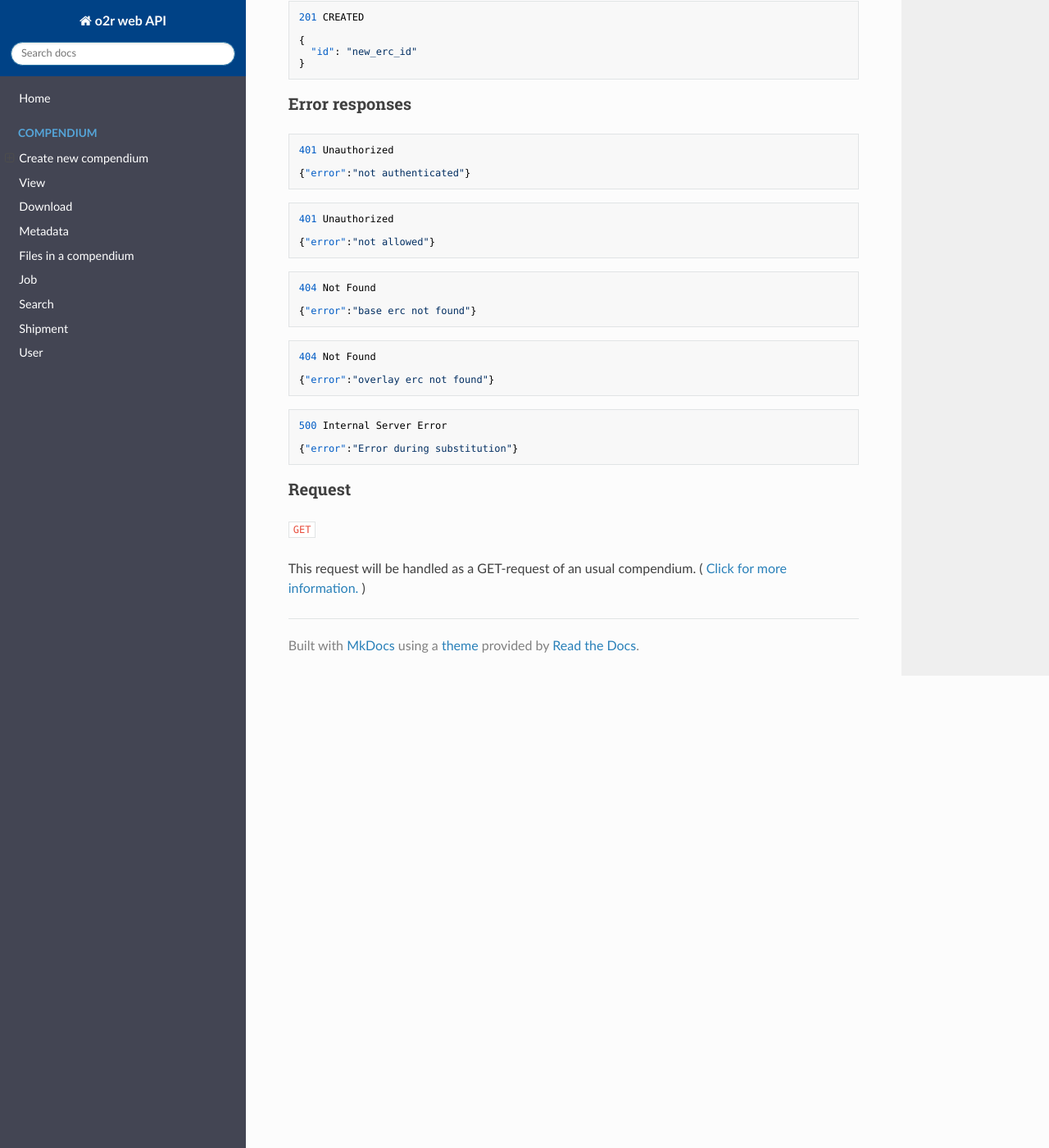
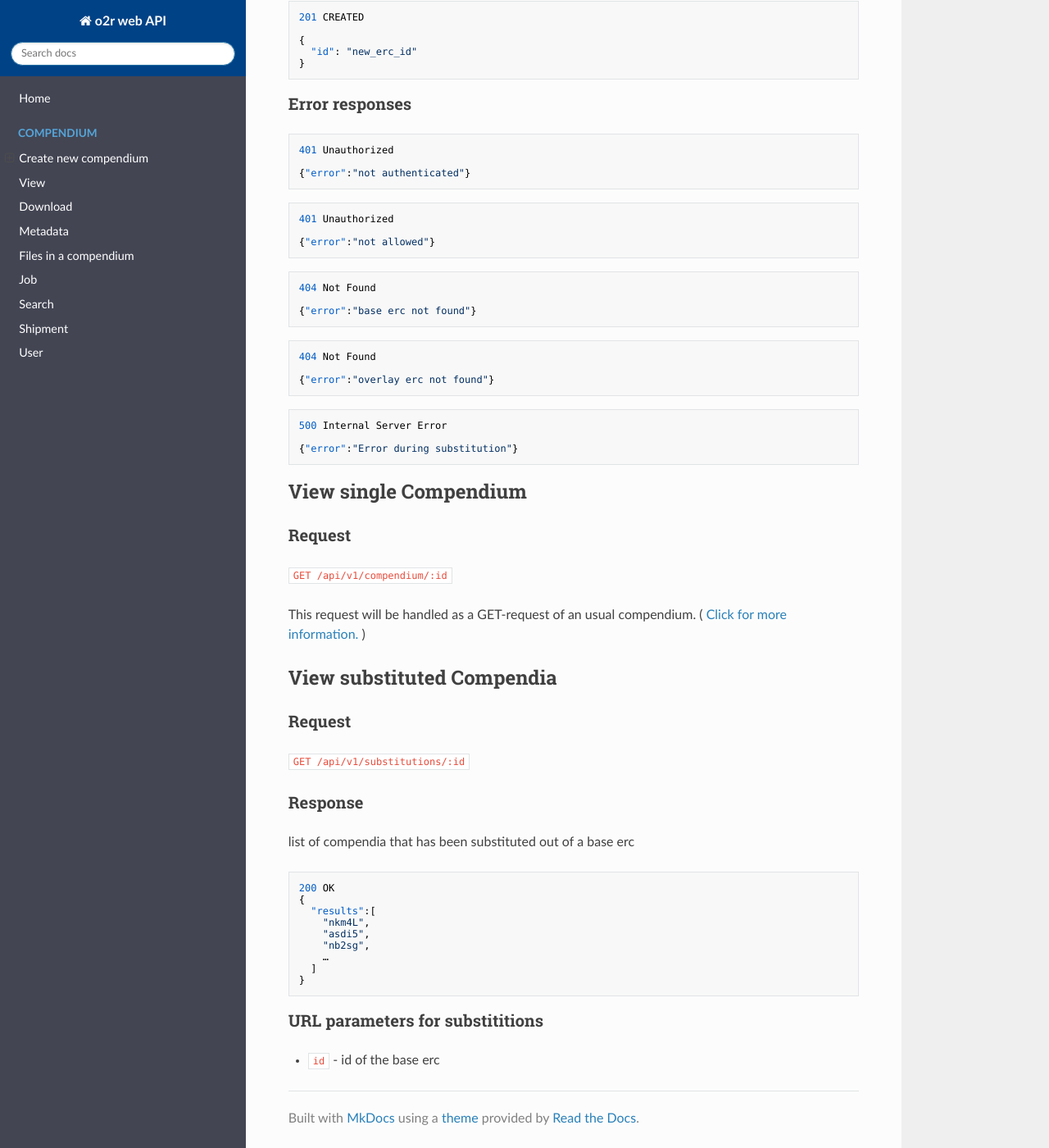
Before and after one commit to o2r-project/api, an MkDocs documentation site: the page built from docs/compendium/substitute.md, in a window 1280 px wide and 1400 px high, scrolled down 865 px. Shown: the whole window at 82% size. Built offline with MkDocs 1.6.1, drawn with Linux system fonts in a browser that asks for light colours; nearby versions of some CDN libraries; old or Windows-style settings are respelled for this version of MkDocs.

Commit message:
Update substitute.md

````diff
--- a/docs/compendium/substitute.md
+++ b/docs/compendium/substitute.md
@@ -73,8 +73,35 @@ input of request-body for substitution
 {"error":"Error during substitution"}
 ```
 
+## View single Compendium
+
 ### Request
 
-`GET`
+`GET /api/v1/compendium/:id`
 
 This request will be handled as a GET-request of an usual compendium. ( [Click for more information.](http://o2r.info/o2r-web-api/compendium/view/#view-single-compendium) )
+
+## View substituted Compendia
+
+### Request
+
+`GET /api/v1/substitutions/:id`
+
+### Response
+
+list of compendia that has been substituted out of a base erc
+```json
+200 OK
+{
+  "results":[
+    "nkm4L",
+    "asdi5",
+    "nb2sg",
+    …
+  ]
+}
+```
+
+### URL parameters for substititions
+
+- `id` - id of the base erc
````
